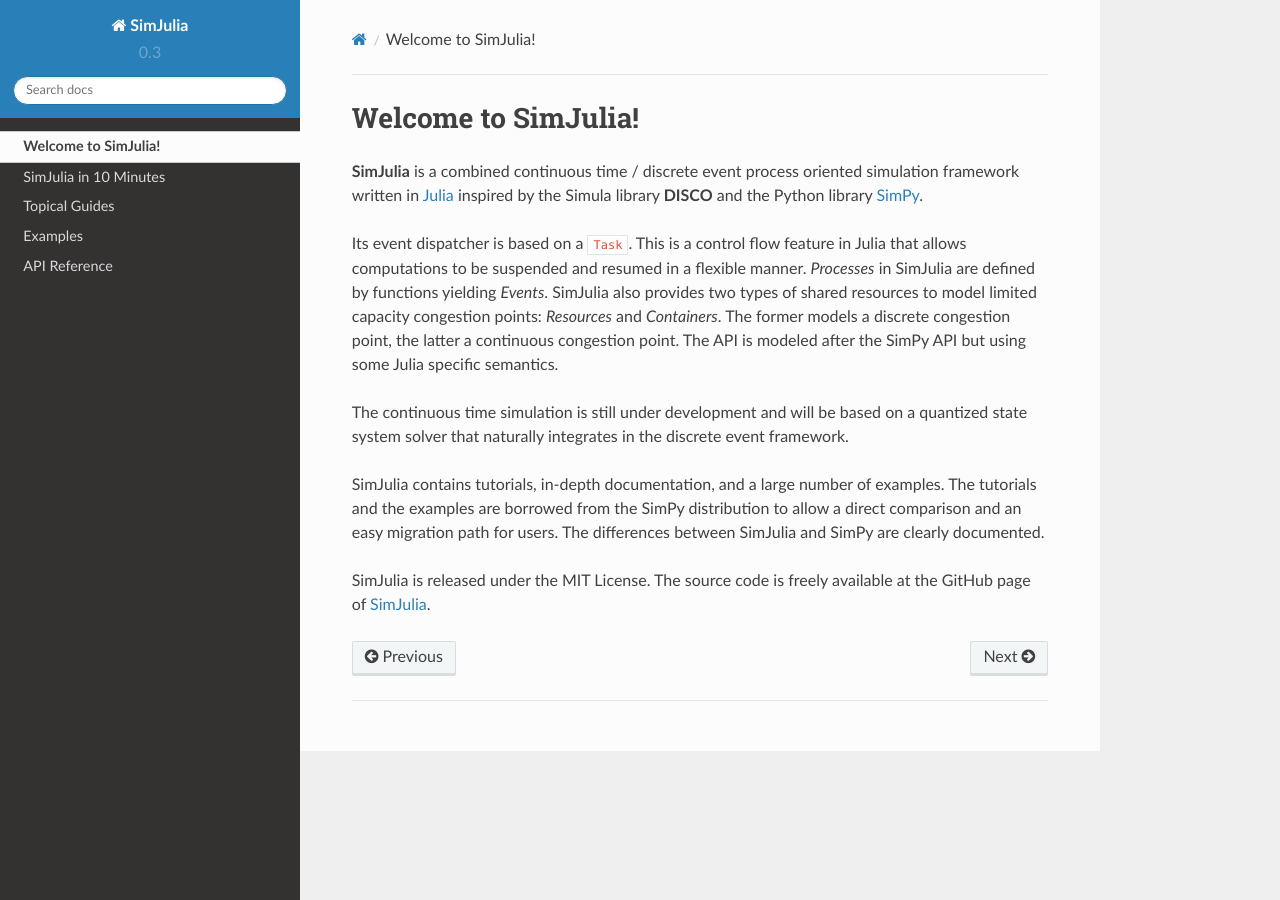
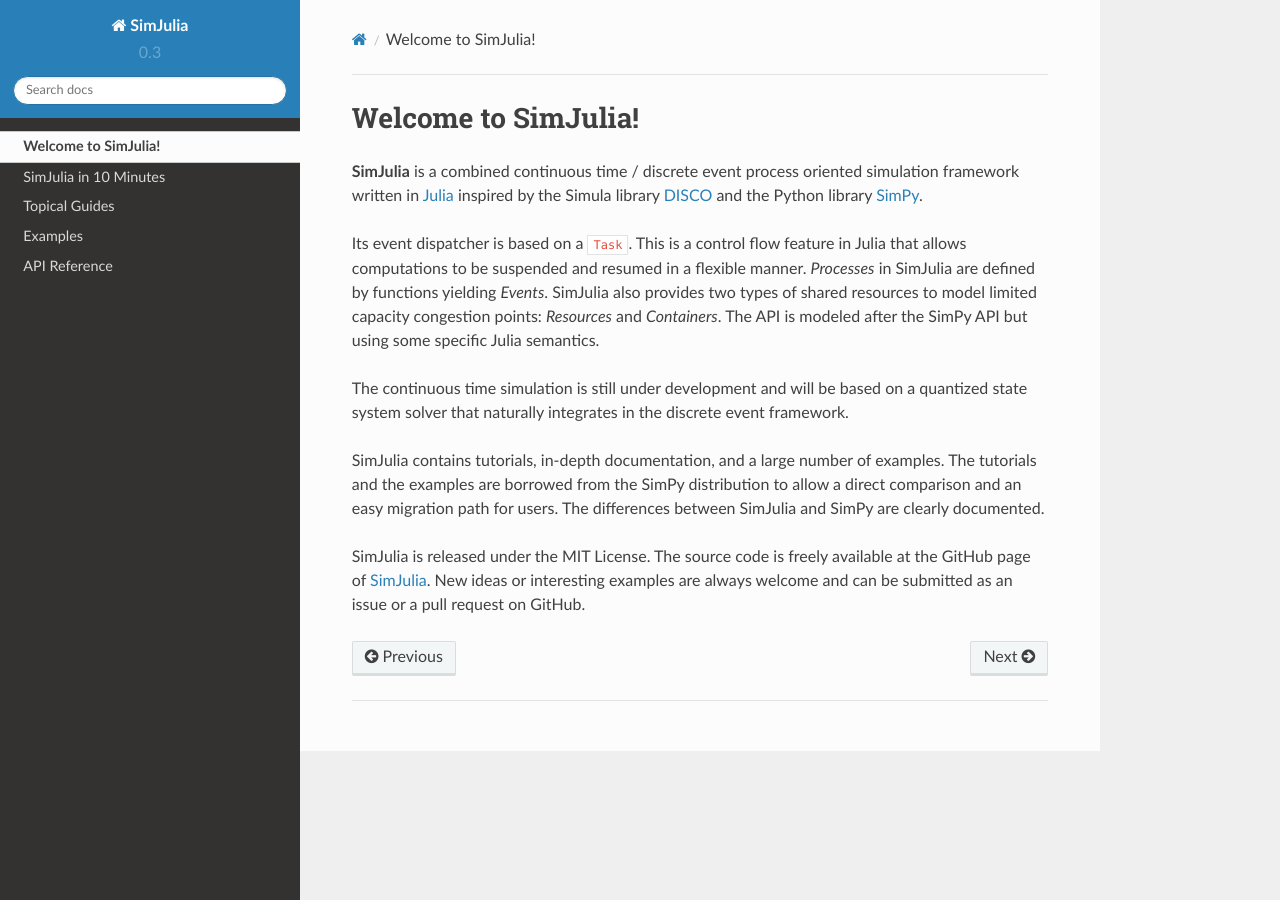
Before and after one commit to JuliaDynamics/ConcurrentSim.jl, a Sphinx documentation site: the page built from docs/source/welcome.rst, in a window 1280 px wide. Built offline with Sphinx 7.4.7 and the Read the Docs theme 2.0.0, drawn with Linux system fonts in a browser that asks for light colours; cross-references to code outside the pages are shown as plain code.

Commit message:
Update welcome.rst

```diff
--- a/docs/source/welcome.rst
+++ b/docs/source/welcome.rst
@@ -1,12 +1,12 @@
 Welcome to SimJulia!
 ====================
 
-**SimJulia** is a combined continuous time / discrete event process oriented simulation framework written in `Julia <http://julialang.org>`_ inspired by the Simula library **DISCO** and the Python library `SimPy <http://simpy.sourceforge.net/>`_.
+**SimJulia** is a combined continuous time / discrete event process oriented simulation framework written in `Julia <http://julialang.org>`_ inspired by the Simula library `DISCO <http://w.akira.ruc.dk/~keld/research/DISCO/>`_ and the Python library `SimPy <http://simpy.sourceforge.net/>`_.
 
-Its event dispatcher is based on a :class:`Task`. This is a control flow feature in Julia that allows computations to be suspended and resumed in a flexible manner. `Processes` in SimJulia are defined by functions yielding `Events`. SimJulia also provides two types of shared resources to model limited capacity congestion points: `Resources` and `Containers`. The former models a discrete congestion point, the latter a continuous congestion point. The API is modeled after the SimPy API but using some Julia specific semantics.
+Its event dispatcher is based on a :class:`Task`. This is a control flow feature in Julia that allows computations to be suspended and resumed in a flexible manner. `Processes` in SimJulia are defined by functions yielding `Events`. SimJulia also provides two types of shared resources to model limited capacity congestion points: `Resources` and `Containers`. The API is modeled after the SimPy API but using some specific Julia semantics.
 
 The continuous time simulation is still under development and will be based on a quantized state system solver that naturally integrates in the discrete event framework.
 
 SimJulia contains tutorials, in-depth documentation, and a large number of examples. The tutorials and the examples are borrowed from the SimPy distribution to allow a direct comparison and an easy migration path for users. The differences between SimJulia and SimPy are clearly documented.
 
-SimJulia is released under the MIT License. The source code is freely available at the GitHub page of `SimJulia <https://github.com/BenLauwens/SimJulia.jl>`_.
+SimJulia is released under the MIT License. The source code is freely available at the GitHub page of `SimJulia <https://github.com/BenLauwens/SimJulia.jl>`_. New ideas or interesting examples are always welcome and can be submitted as an issue or a pull request on GitHub.
```
